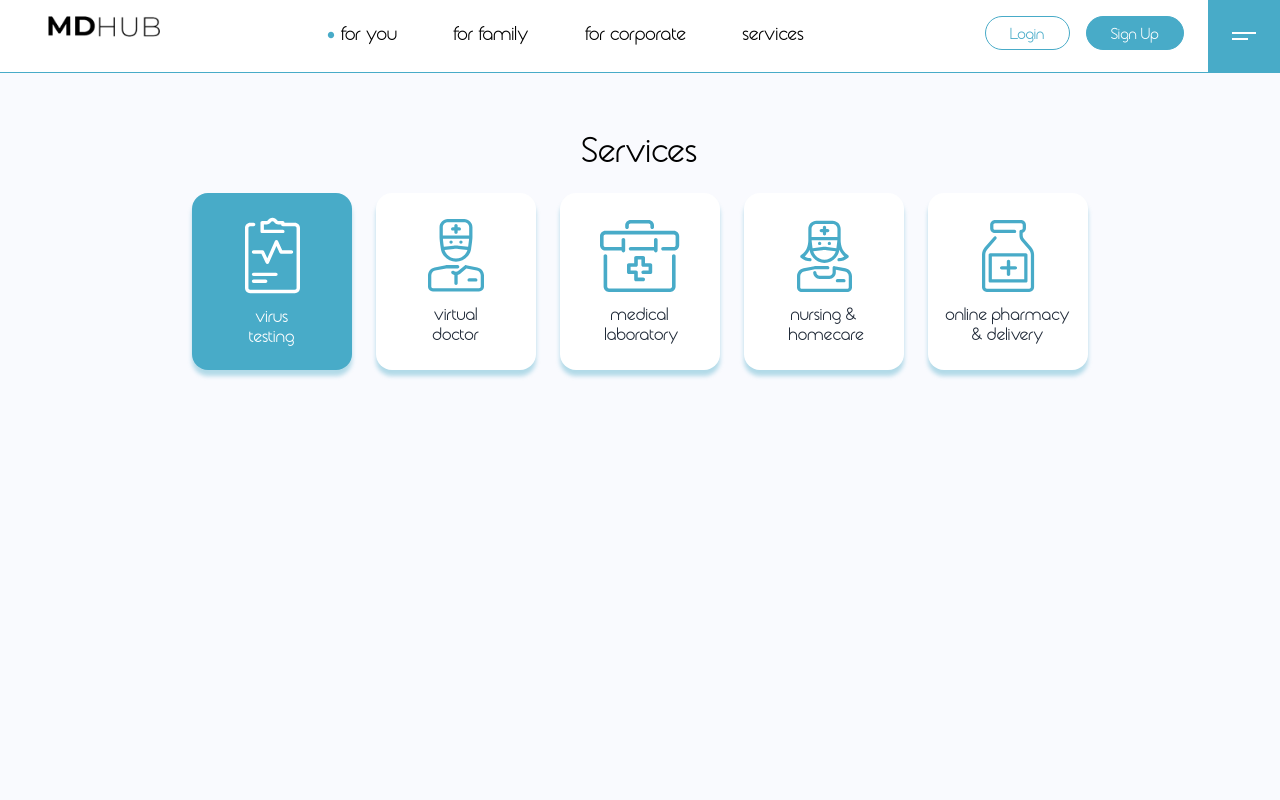
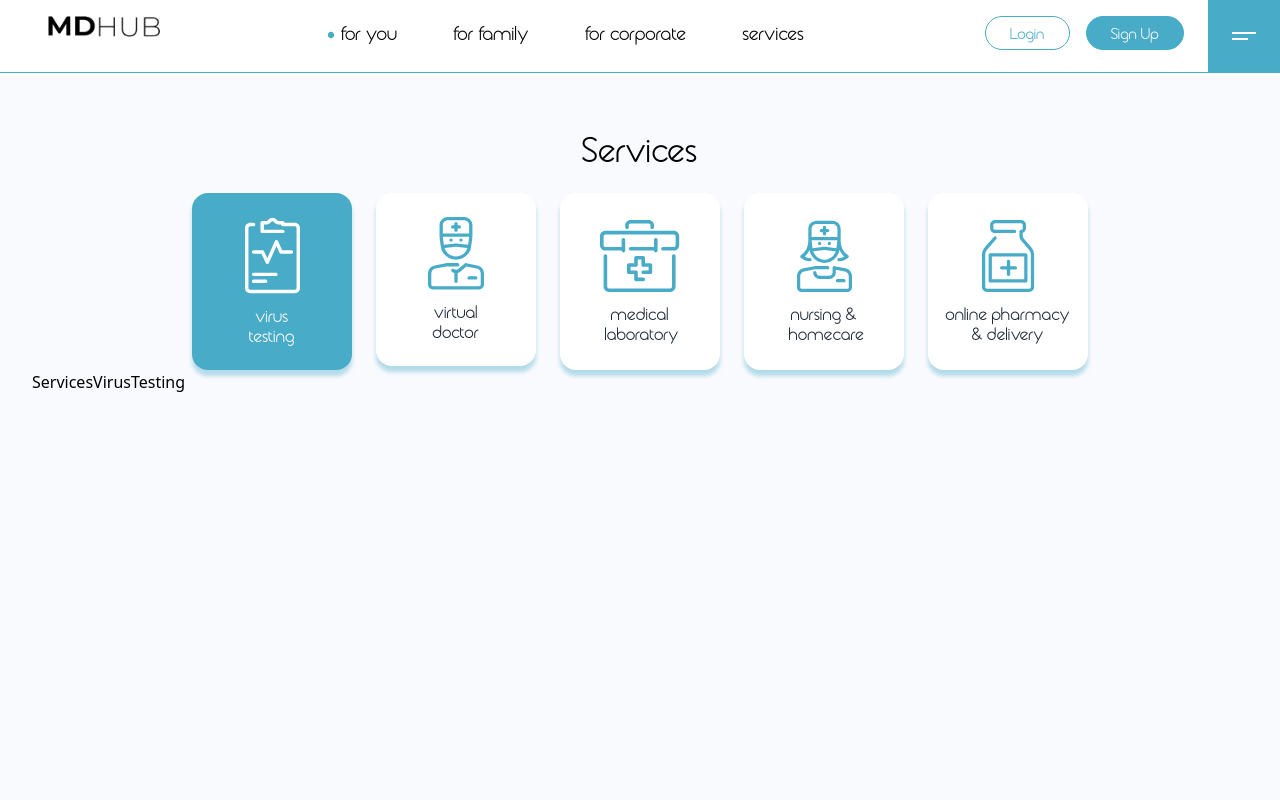
Before and after one commit to asfand687/mdhub, a React (Vite) app: page /services in a window 1280 px wide. Shown: the top 800 px of the page. Built offline with nearby package versions, Linux system fonts and the light colour scheme.

Commit message:
added nested routing for subpages in services page

```diff
--- a/src/App.jsx
+++ b/src/App.jsx
@@ -5,6 +5,8 @@ import Footer from './components/Footer'
 import Navbar from './components/Navbar'
 import Home from './pages/Home'
 import Services from './pages/Services'
+import ServicesVirusTesting from './pages/ServicesVirusTesting'
+import ServicesVirtualDoctor from './pages/ServicesVirtualDoctor'
 
 
 function App() {
@@ -16,7 +18,10 @@ function App() {
         <main className="sm:p-8 px-4 py-8 w-full bg-[#f9fafe] min-h-[calc(100vh-73px)]">
           <Routes>
             <Route path="/" element={<Home />} />
-            <Route path="/services" element={<Services />} />
+            <Route path="services" element={<Services />}>
+              <Route index element={<ServicesVirusTesting />} />
+              <Route path="virtual-doctor" element={<ServicesVirtualDoctor />} />
+            </Route>
           </Routes>
         </main>
       <Footer/>
--- a/src/pages/Services.jsx
+++ b/src/pages/Services.jsx
@@ -1,10 +1,12 @@
 import React from 'react'
+import { Outlet, useNavigate } from 'react-router-dom'
 import ServicesHeaderSection from '../sections/ServicesHeaderSection'
 
 const Services = () => {
   return (
     <div>
       <ServicesHeaderSection />
+      <Outlet />
     </div>
   )
 }
--- /dev/null
+++ b/src/pages/ServicesVirtualDoctor.jsx
@@ -0,0 +1,9 @@
+import React from 'react'
+
+const ServicesVirtualDoctor = () => {
+  return (
+    <div>ServicesVirtualDoctor</div>
+  )
+}
+
+export default ServicesVirtualDoctor
--- /dev/null
+++ b/src/pages/ServicesVirusTesting.jsx
@@ -0,0 +1,9 @@
+import React from 'react'
+
+const ServicesVirusTesting = () => {
+  return (
+    <div>ServicesVirusTesting</div>
+  )
+}
+
+export default ServicesVirusTesting
--- a/src/sections/ServicesHeaderSection.jsx
+++ b/src/sections/ServicesHeaderSection.jsx
@@ -1,5 +1,6 @@
 import React from 'react'
 import ServicesCard from '../components/ServicesCard'
+import { Link, useLocation } from 'react-router-dom'
 import {
   TestingIcon,
   DoctorIcon,
@@ -8,18 +9,25 @@ import {
   PharmacyIcon
 } from '../assets'
 
+
 const ServicesHeaderSection = () => {
+  const location = useLocation()
+  console.log(location.pathname)
   return (
     <section>
       <h2 className="font-main py-6 text-4xl text-center">Services</h2>
       <div className="flex justify-center gap-x-6 text-white font-main">
-        <ServicesCard title={"virus testing"} bgPrimary>
-          <TestingIcon className="text-white" />
-        </ServicesCard>
+        <Link to="/services">
+          <ServicesCard title={"virus testing"} bgPrimary={location.pathname === "/services"}>
+            <TestingIcon className={`${location.pathname === "/services" ? "text-white" : "text-primary"}`} />
+          </ServicesCard>
+        </Link>
 
-        <ServicesCard title={"virtual doctor"}>
-          <DoctorIcon className="text-primary" />
-        </ServicesCard>
+        <Link to="/services/virtual-doctor">
+          <ServicesCard title={"virtual doctor"} bgPrimary={location.pathname === "/services/virtual-doctor"}>
+            <DoctorIcon className={`${location.pathname === "/services/virtual-doctor" ? "text-white" : "text-primary"}`} />
+          </ServicesCard>
+        </Link>
 
         <ServicesCard title={"medical laboratory"}>
           <MedicineIcon className="text-primary" />
```
